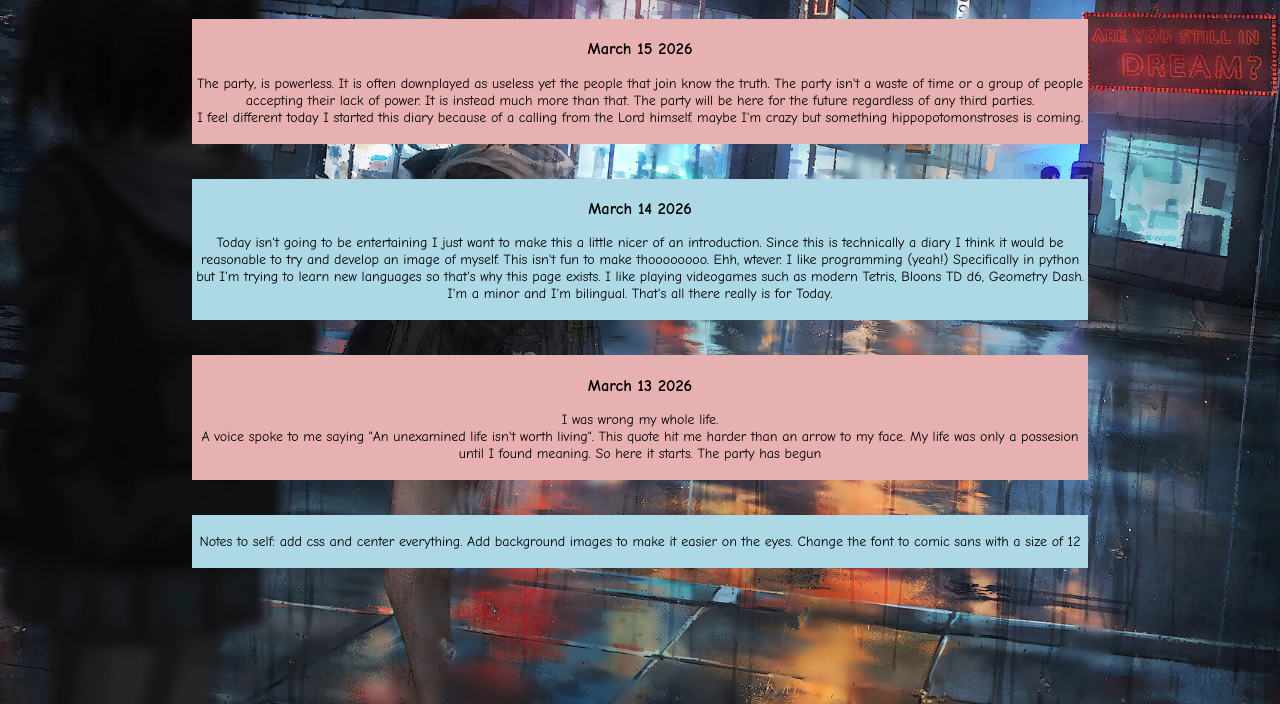
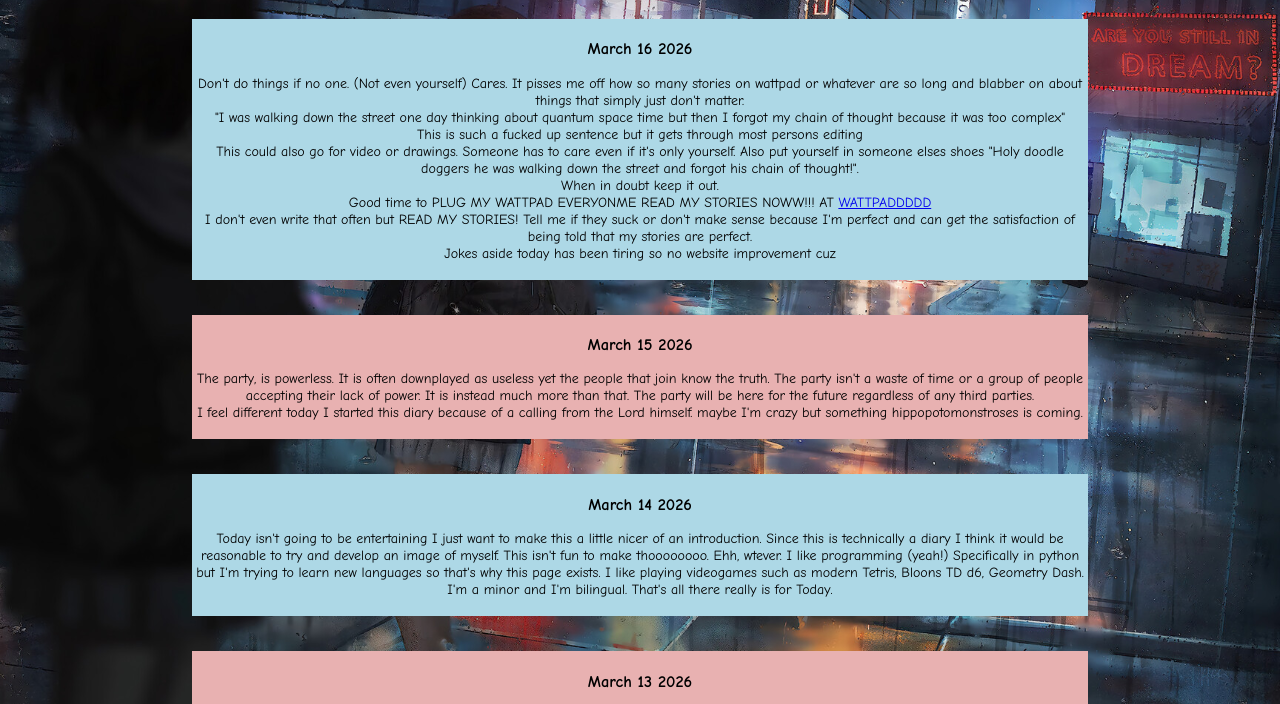
Before and after one commit to bwemk/bwemk.github.io, a plain HTML site: page index.html in a window 1280 px wide. Shown: the part 61-765 px from the top of the page. Drawn offline with Linux system fonts and the light colour scheme.

Commit message:
March 16

```diff
--- a/index.html
+++ b/index.html
@@ -58,6 +58,14 @@
         <h1>My diary<br></h1>
     </div>
 
+    <div class="entry">
+        <h3>March 16 2026</h3>
+        <p>Don't do things if no one. (Not even yourself) Cares. It pisses me off how so many stories on wattpad or whatever are so long and blabber on about things that simply just don't matter. <br> "I was walking down the street one day thinking about quantum space time but then I forgot my chain of thought because it was too complex" <br> This is such a fucked up sentence but it gets through most persons editing <br>
+        This could also go for video or drawings. Someone has to care even if it's only yourself. Also put yourself in someone elses shoes "Holy doodle doggers he was walking down the street and forgot his chain of thought!". <br> When in doubt keep it out. <br> Good time to PLUG MY WATTPAD EVERYONME READ MY STORIES NOWW!!! AT <a href="https://www.wattpad.com/myworks/408129241-girls-love-suicide">WATTPADDDDD</a>
+        <br> I don't even write that often but READ MY STORIES! Tell me if they suck or don't make sense because I'm perfect and can get the satisfaction of being told that my stories are perfect.
+        <br> Jokes aside today has been tiring so no website improvement cuz </p>
+    </div>
+
     <div class="cannon">
         <h3>March 15 2026</h3>
         <p>The party, is powerless. It is often downplayed as useless yet the people that join know the truth. The party isn't a waste of time or a group of people accepting their lack of power. It is instead much more than that. The party will be here for the future regardless of any third parties. <br>
@@ -77,7 +85,7 @@
     </div>
 
     <div class="entry">
-    <p>Notes to self: add css and center everything. Add background images to make it easier on the eyes. Change the font to comic sans with a size of 12</p>
+    <p>Notes to self: Add music and add background video from FOY</p>
     </div>
 </body>
 </html>
```
